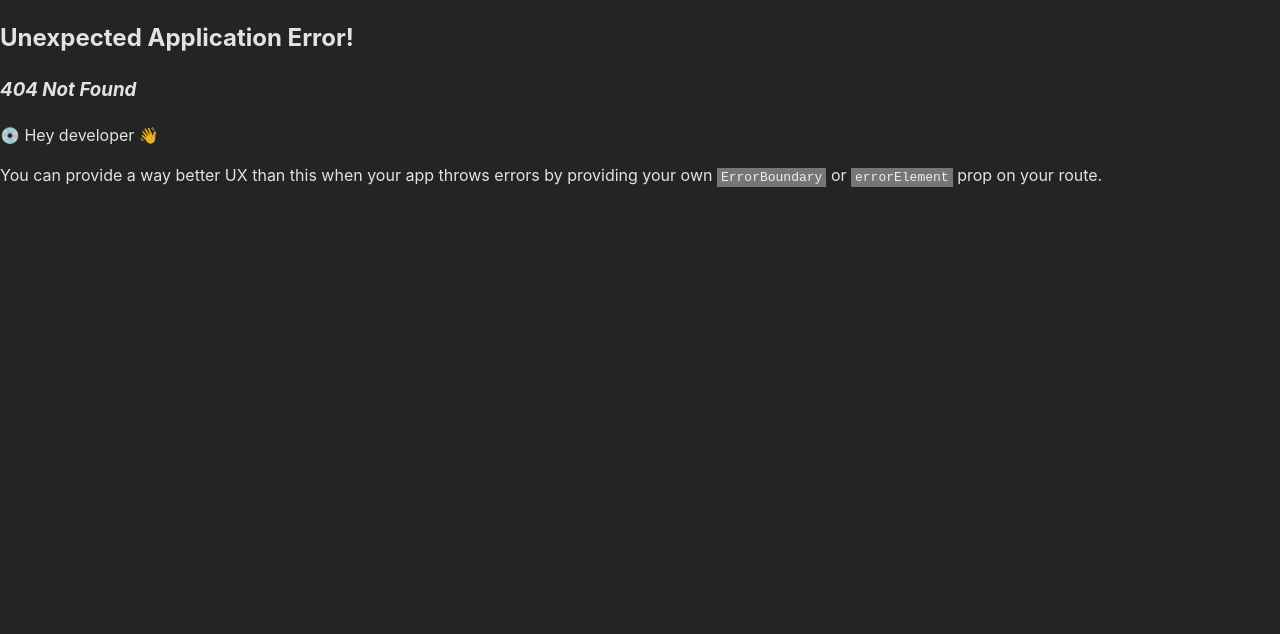
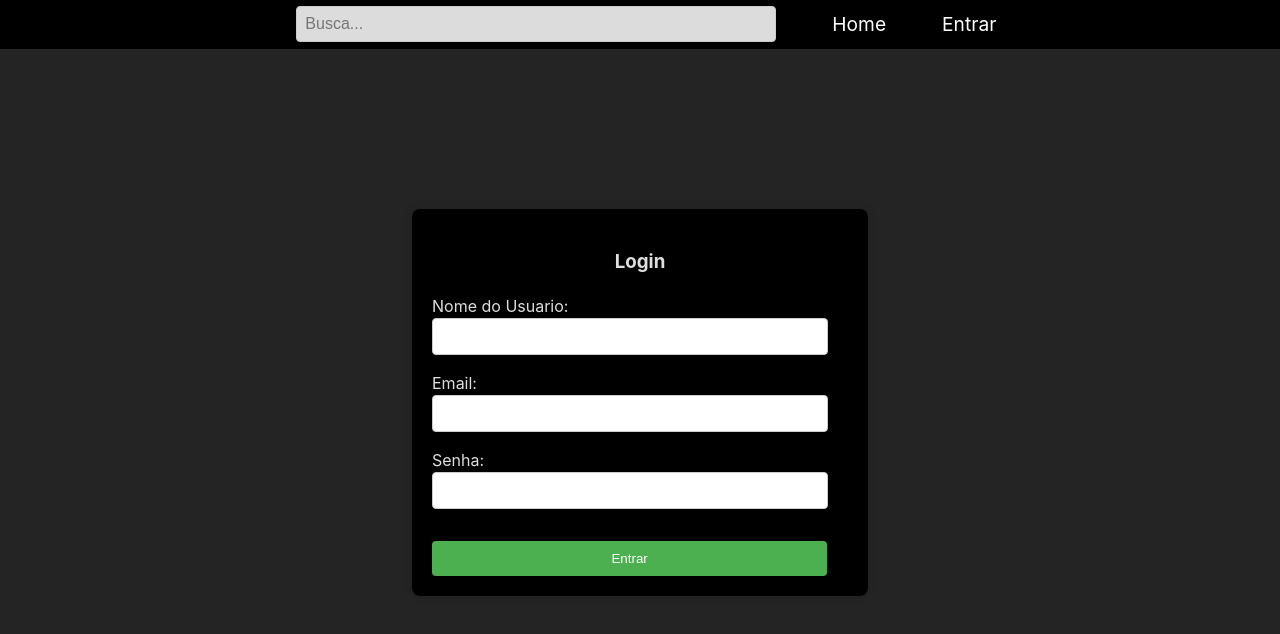
Before and after one commit to NicolasRbelo/Bibliopedia-react-ts, a React (Vite) app: page /cadastro in a window 1280 px wide. Before the commit this address had no page. Shown: the top 634 px of the page. Built offline with nearby package versions, Linux system fonts and the light colour scheme.

Commit message:
Atualização de variaveis

```diff
--- /dev/null
+++ b/src/componentes/CriaçãodeLogin/PaginaDelogin.css
@@ -0,0 +1,45 @@
+.container-login {
+  display: flex;
+  flex-direction: column;
+  flex-wrap: wrap;
+  margin: 10rem auto; /* Centraliza horizontalmente */
+  width: 100%;
+  max-width: 26rem;
+  background: black;
+  padding: 1.25rem;
+  border-radius: 8px;
+  box-shadow: 0 0 10px rgba(0, 0, 0, 0.1);
+}
+.container-login h3 {
+  text-align: center;
+}
+
+.container-form {
+  display: flex;
+  flex-direction: column;
+  width: 100%;
+}
+
+.input-login {
+  margin-bottom: 1rem;
+  padding: 10px;
+  border: 1px solid #ccc;
+  border-radius: 4px;
+  width: 90%;
+}
+
+.btn-entrar {
+  margin-top: 1rem;
+  padding: 10px;
+  border: none;
+  width: 95%;
+  border-radius: 4px;
+  background-color: #4caf50;
+  color: white;
+  cursor: pointer;
+  transition: background-color 0.3s ease;
+}
+
+.btn-entrar:hover {
+  background-color: #45a049;
+}
--- /dev/null
+++ b/src/componentes/CriaçãodeLogin/index.tsx
@@ -0,0 +1,105 @@
+import { ChangeEvent, type FormEvent, useState } from 'react'
+import './PaginaDelogin.css'
+
+interface User {
+  Nome: string
+  Email: string
+  Senha: string
+}
+
+const PaginaParaCriacao = () => {
+  const [formData, setFormData] = useState<User>({
+    Nome: '',
+    Email: '',
+    Senha: '',
+  })
+  const [mensagemErro, setMensagemErro] = useState<string | null>(null)
+
+  const handleInputChange = (event: React.ChangeEvent<HTMLInputElement>) => {
+    const { name, value } = event.target
+    setFormData({
+      ...formData,
+      [name]: value,
+    })
+  }
+  const setLoginVazio = () => {
+    setFormData({
+      Nome: '',
+      Email: '',
+      Senha: '',
+    })
+  }
+
+  const handleSubmit = async (event: React.FormEvent<HTMLFormElement>) => {
+    event.preventDefault()
+    console.log('Dados enviados:', formData)
+
+    try {
+      const response = await fetch('/api/comentarios', {
+        method: 'POST',
+        headers: {
+          'Content-Type': 'application/json',
+        },
+        body: JSON.stringify(formData),
+      })
+      if (response.ok) {
+        const data = await response.json()
+        console.log('Login realizado com sucesso:', data)
+        setLoginVazio()
+      } else {
+        setMensagemErro('Erro ao fazer login. Verifique suas credenciais.')
+        setLoginVazio()
+      }
+    } catch (error) {
+      console.error('Erro ao fazer requisição:', error)
+      setMensagemErro('Erro de conexão com o servidor.')
+      setLoginVazio()
+    }
+  }
+
+  return (
+    <div>
+      <div className="container-login">
+        <h3>Login</h3>
+        {mensagemErro && <p style={{ color: 'red' }}>{mensagemErro}</p>}
+        <form
+          action=""
+          method="post"
+          className="container-form"
+          onSubmit={handleSubmit}
+        >
+          {' '}
+          <label htmlFor="Nome">Nome do Usuario: </label>
+          <input
+            type="text"
+            name="Nome"
+            id="Nome"
+            className="input-login"
+            onChange={handleInputChange}
+          />
+          <label htmlFor="email">Email: </label>
+          <input
+            type="email"
+            name="Email"
+            id="email"
+            className="input-login"
+            onChange={handleInputChange}
+          />
+          <label htmlFor="senha">Senha: </label>
+          <input
+            type="password"
+            name="Senha"
+            id="senha"
+            className="input-login"
+            onChange={handleInputChange}
+          />
+          <button type="submit" className="btn-entrar">
+            Entrar
+          </button>
+        </form>
+      </div>
+    </div>
+  )
+}
+
+export default PaginaParaCriacao
--- a/src/routes/PaginaDeLogin/index.tsx
+++ b/src/routes/PaginaDeLogin/index.tsx
@@ -1,26 +1,23 @@
-import './PaginaDelogin.css'
+import { Link } from 'react-router-dom'
+import './PaginadeLogin.css'
 
-// const handleInputSubmit = () = {
-
-// }
-
-const PaginaDeLogin = () => {
+const PaginaDeEntrada = () => {
   return (
     <div>
       <div className="container-login">
         <h3>Login</h3>
         <form action="" method="post" className="container-form">
+          {' '}
           <label htmlFor="email">Email: </label>
-          <input type="email" name="email" id="email" className="input-login" />
-
+          <input type="email" name="Email" id="email" className="input-login" />
           <label htmlFor="senha">Senha: </label>
           <input
             type="password"
-            name="senha"
+            name="Password"
             id="senha"
             className="input-login"
           />
-
+          <Link to="/cadastro">Cadastrar</Link>
           <button type="submit" className="btn-entrar">
             Entrar
           </button>
@@ -30,4 +27,4 @@ const PaginaDeLogin = () => {
   )
 }
 
-export default PaginaDeLogin
+export default PaginaDeEntrada
```
Also changed, not shown: src/main.tsx (+7 -2 lines).
